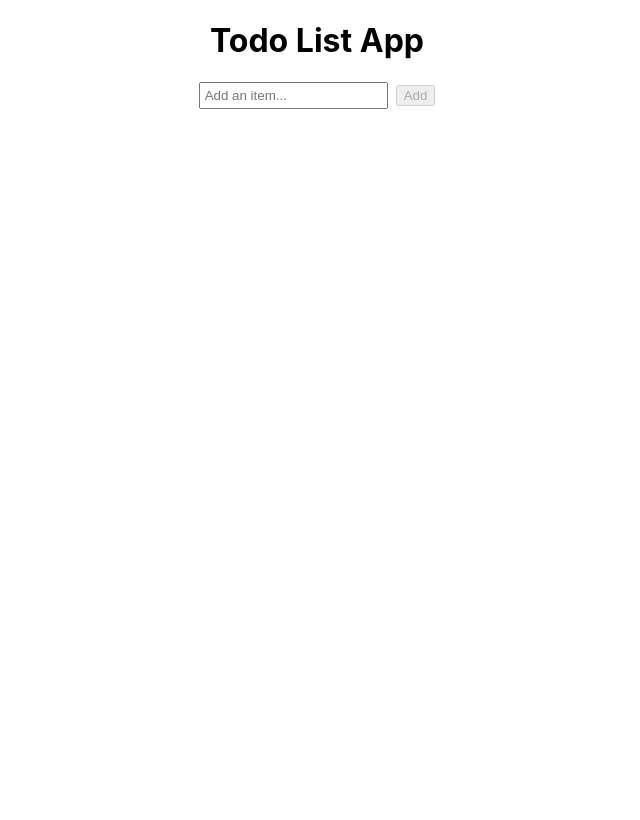
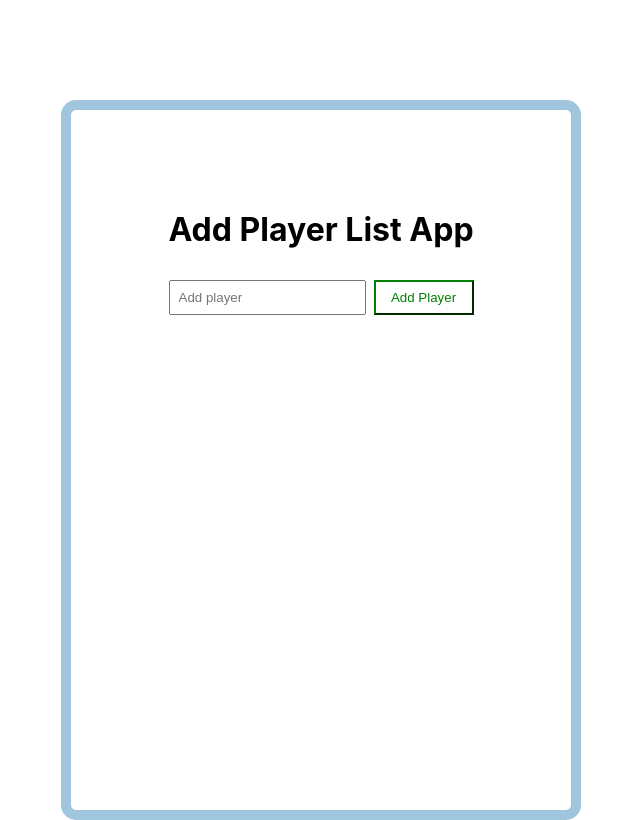
Before and after one commit to eliyasson/todo, a React (Create React App) app: page / in a window 1280 px wide. Shown: the whole page, without its empty margins (323-963 px from the left). Built offline with nearby package versions, Linux system fonts and the light colour scheme.

Commit message:
add css styling

```diff
--- a/src/App.css
+++ b/src/App.css
@@ -1,30 +1,64 @@
+
 .App {
-  text-align: center;
+  display: flex;
+  flex-direction: column;
+  align-items: center;
+  height: 700px;
+  width: 500px;
+  margin-left: 30%;
+  margin-top: 100px;
+  background: #fff;
+  border: 10px solid #9fc6dd;
+  border-radius: 15px;
+  position: relative;
+}
+h1 {
+  margin-top: 100px;
+}
+.btn{
+  margin-top: 10px;
+  background: #fff;
+
 }
 
 input {
-  padding: 4px;
+  padding: 8px;
   margin-right: 8px;
+
+}
+button {
+  width: 100px;
+  height: 35px;
+  background: white;
+  color: green;
+  outline: none;
+  cursor: pointer;
+  border-color: green;
+
 }
 
+ol {
+  list-style: none;
+  font-size: x-large;
 
-ul {
-  /* Remove bullet point  */
-  list-style: none;
 }
 
 li {
   margin: 12px 0;
+  text-align: center;
+  border-bottom: 1px solid rgba(166, 162, 162, 0.623);
 }
 
 .delete-button {
-  font-size: 10px;
+  font-size: bold;
   margin-left: 8px;
-
   border: none;
   color: white;
   border-radius: 4px;
-
   padding-top: 4px;
   padding-bottom: 4px;
+  color: red;
+  font-size: x-large;
+  float: right;
+
 }
--- a/src/App.js
+++ b/src/App.js
@@ -12,9 +12,6 @@ function App() {
     if(!newItem) {
       alert("Enter a player name.")
     }
-
-
-
     const item = {
       id: Math.floor(Math.random() * 1000),
       value: newItem
@@ -39,26 +36,27 @@ function App() {
 
   return (
     <div className="App">
-      {/*1. Header */}
-      <h1>Todo List App</h1>
+      <h1>Add Player List App</h1>
 
-      {/*2.Input (input and button)*/}
-      <input
+      <div className='btn'>
+        <input
         type="text"
-        placeholder='Add an item...'
+        placeholder='Add player'
         value={newItem}
         onChange={e => setNewItem(e.target.value)}
-      />
-      <button disabled={isButtonDisabled} onClick={() => addItem()}>Add</button>
+        />
+        <button disabled={isButtonDisabled} onClick={() => addItem()}>Add Player</button>
+      </div>
+
 
       {/*3. List of players (unordered list with list players)*/}
-      <ul>
+      <ol>
         {items.map(item => {
           return(
-            <li key={item.id}>{item.value} <button className='delete-button' onClick = {() => deleteItem(item.id)}>❌</button></li>
+            <li key={item.id}>{item.value} <button className='delete-button' onClick = {() => deleteItem(item.id)}>Delete</button></li>
           )
         })}
-      </ul>
+      </ol>
 
     </div>
   );
```
